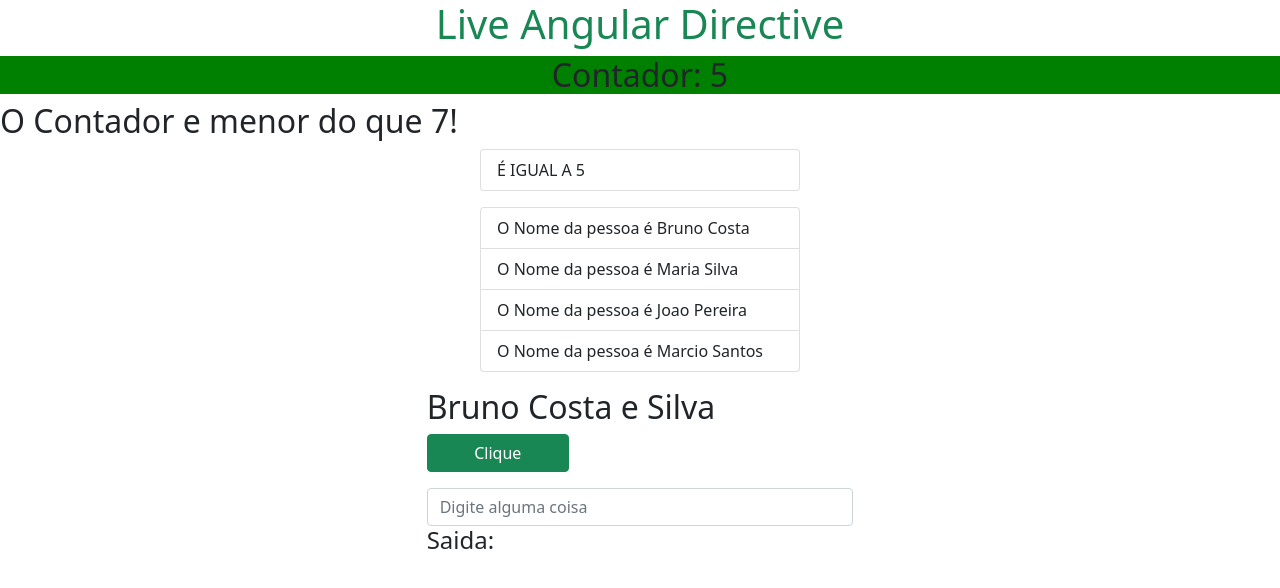
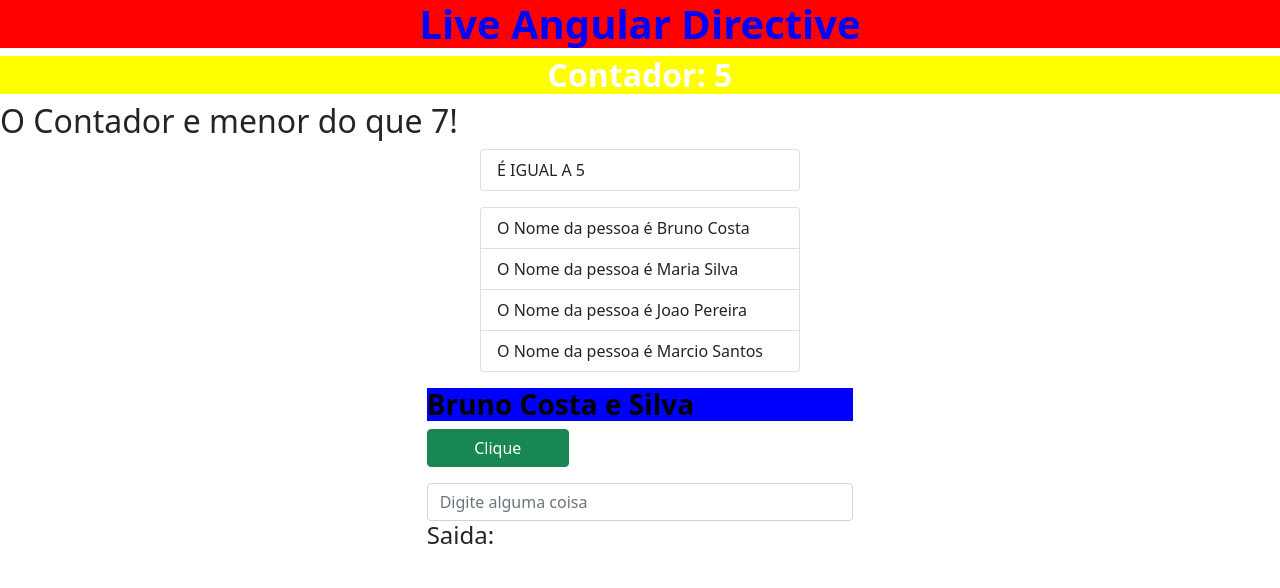
Before and after one commit to Brunocs1991/dio-explorando-diretivas-com-angular, an Angular app in the folder ambiente-angular/: page / in a window 1280 px wide. Shown: the top 588 px of the page. Built offline with nearby package versions, Linux system fonts and the light colour scheme.

Commit message:
criando e editando directive custom

```diff
--- a/ambiente-angular/src/app/app.component.html
+++ b/ambiente-angular/src/app/app.component.html
@@ -1,11 +1,13 @@
-<h1 class="text-success text-center">Live Angular Directive</h1>
+<h1 appMarcaTexto corDeFundo="red" corDoTexto="blue" class="text-center">
+  Live Angular Directive
+</h1>
 
 <!-- Directivas de Atributo -->
 <div
   [ngStyle]="{ background: count < 5 ? 'red' : 'green' }"
   [ngClass]="{ custom: count > 5 }"
 >
-  <h2 class="text-center">Contador: {{ count }}</h2>
+  <h2 appMarcaTexto class="text-center">Contador: {{ count }}</h2>
 </div>
 
 <!-- Diretivas Estruturais -->
@@ -31,7 +33,7 @@
 
 <!-- DataBind -->
 <div class="col-4 mx-auto my-3">
-  <h2>{{ nome }}</h2>
+  <h3 appMarcaTexto corDeFundo="blue" corDoTexto="black">{{ nome }}</h3>
   <button class="btn btn-success col-4 mx-auto" (click)="clicou('Bruno')">
     Clique
   </button>
--- a/ambiente-angular/src/app/directives/marca-texto.directive.ts
+++ b/ambiente-angular/src/app/directives/marca-texto.directive.ts
@@ -10,7 +10,7 @@ export class MarcaTextoDirective implements OnInit {
   constructor(private elemento: ElementRef) {}
 
   ngOnInit(): void {
-    this.mudarFundo;
+    this.mudarFundo();
   }
 
   private mudarFundo(cor: string = 'yellow') {
```
